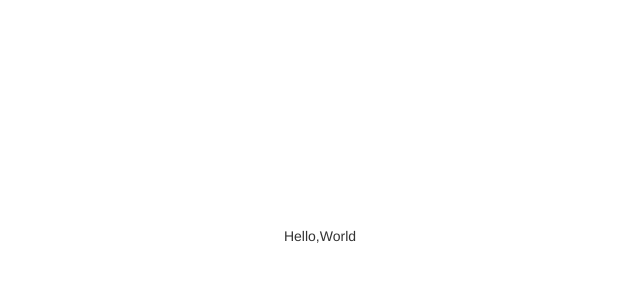
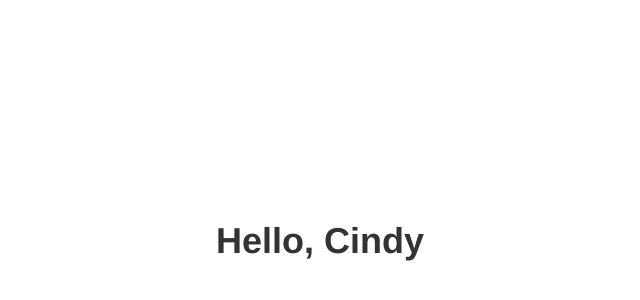
Before and after one commit to Cindywritescode/react-giphy-page, a React app: page / in a window 1280 px wide. Shown: the part 164-464 px from the top of the page, without its empty margins (320-960 px from the left). Built offline with nearby package versions, Linux system fonts and the light colour scheme.

Commit message:
add class to show the html in frontend

```diff
--- a/assets/stylesheets/application.scss
+++ b/assets/stylesheets/application.scss
@@ -8,3 +8,7 @@ body {
   align-items: center;
   justify-content: center;
 }
+
+.clicked{
+  color: red;
+}
--- a/src/index.jsx
+++ b/src/index.jsx
@@ -1,18 +1,36 @@
-import React from 'react';
+import React, { Component } from 'react';
 import ReactDOM from 'react-dom';
 
 import '../assets/stylesheets/application.scss';
 
-const Hello = ({ name }) => {
-  return (
-    <div>
-      Hello,
-      {name}
-    </div>
-  );
-};
+// const Hello = (props) => {
+//   return (
+//     <div className="container">
+//       <h1> Hello, {props.name}</h1>
+//     </div>
+//   );
+// }
+
+class Hello extends Component {
+  constructor(props) {
+    super(props);
+
+    this.state = {
+      clicked: false
+    };
+  }
+
+  render() {
+    return (
+      <h1><strong>Hello, {this.props.name}</strong></h1>
+    )
+  }
+}
 
 const root = document.getElementById('root');
+
 if (root) {
-  ReactDOM.render(<Hello name="World" />, root);
+  ReactDOM.render(
+    <Hello name="Cindy" />,
+    root);
 }
--- a/templates/index.html
+++ b/templates/index.html
@@ -1,11 +1,14 @@
 <!DOCTYPE html>
 <html>
+
 <head>
   <meta charset="UTF-8">
   <link rel="stylesheet" href="https://maxcdn.bootstrapcdn.com/bootstrap/3.3.7/css/bootstrap.min.css">
   <title>React boilerplate</title>
 </head>
+
 <body>
   <div id="root"></div>
 </body>
+
 </html>
```
Lines whose indentation alone changed are shown as unchanged.
